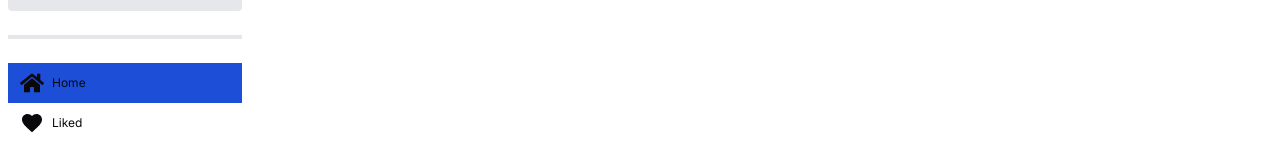
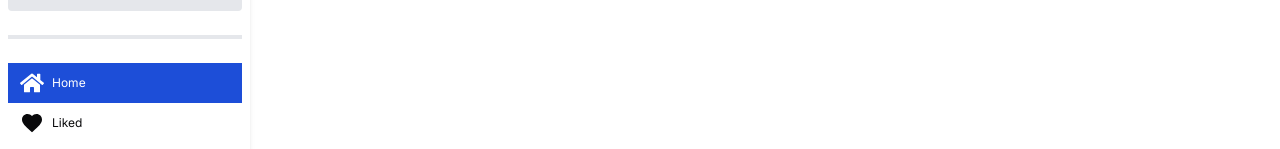
Before and after one commit to t-eeeeeee-n/ten-manage, a Next.js app in the folder frontend/: page / in a window 1280 px wide. Shown: the part 145-294 px from the top of the page. Built offline with nearby package versions, Linux system fonts and the light colour scheme.

Commit message:
sidebar adjustment

```diff
--- a/frontend/src/components/sideBar/sideBar.tsx
+++ b/frontend/src/components/sideBar/sideBar.tsx
@@ -91,7 +91,7 @@ const SideBar = ({children}: Readonly<{children: React.ReactNode;}>) => {
     return(
         <>
             <aside
-                className={`fixed duration-300 ease-in-out overflow-y-auto overflow-x-hidden min-w-[60px] ${menuOpen ? "w-[250px]" : "w-[60px]"}`}
+                className={`fixed duration-300 ease-in-out overflow-y-auto overflow-x-hidden min-w-[65px] shadow-md dark:shadow-zinc-500 ${menuOpen ? "w-[250px]" : "w-[60px]"}`}
                 style={{ height: asideHeight }}>
                 <div className={"p-2"}>
                     <div className={`flex mb-6 ${menuOpen ? "justify-end" : "justify-center"}`}>
@@ -112,10 +112,8 @@ const SideBar = ({children}: Readonly<{children: React.ReactNode;}>) => {
                     <span className={"block h-1 mb-6 bg-gray-200 w-full"}></span>
                     {Navigations.map((navigation) => (
                         <Link href={navigation.path} key={navigation.page}
-                              className={`flex items-center h-10 ${isPageActive(navigation.path) ? "bg-blue-700" : "hover:bg-blue-900"}`}>
-                        <span className={`ml-3 mr-2`}>
-                            {navigation.icon}
-                        </span>
+                              className={`flex items-center h-10 ${isPageActive(navigation.path) ? "text-white bg-blue-700 duration-200" : "hover:text-white hover:bg-blue-500 duration-200"}`}>
+                            <span className={`ml-3 mr-2`}>{navigation.icon}</span>
                             <p className={`leading-3 text-xs duration-100 ${menuOpen ? "visible w-auto" : "invisible w-0"}`}>{navigation.page}</p>
                         </Link>
                     ))}
```
Also changed, not shown: 1 other file (tests, documents, lock files or other folders).
